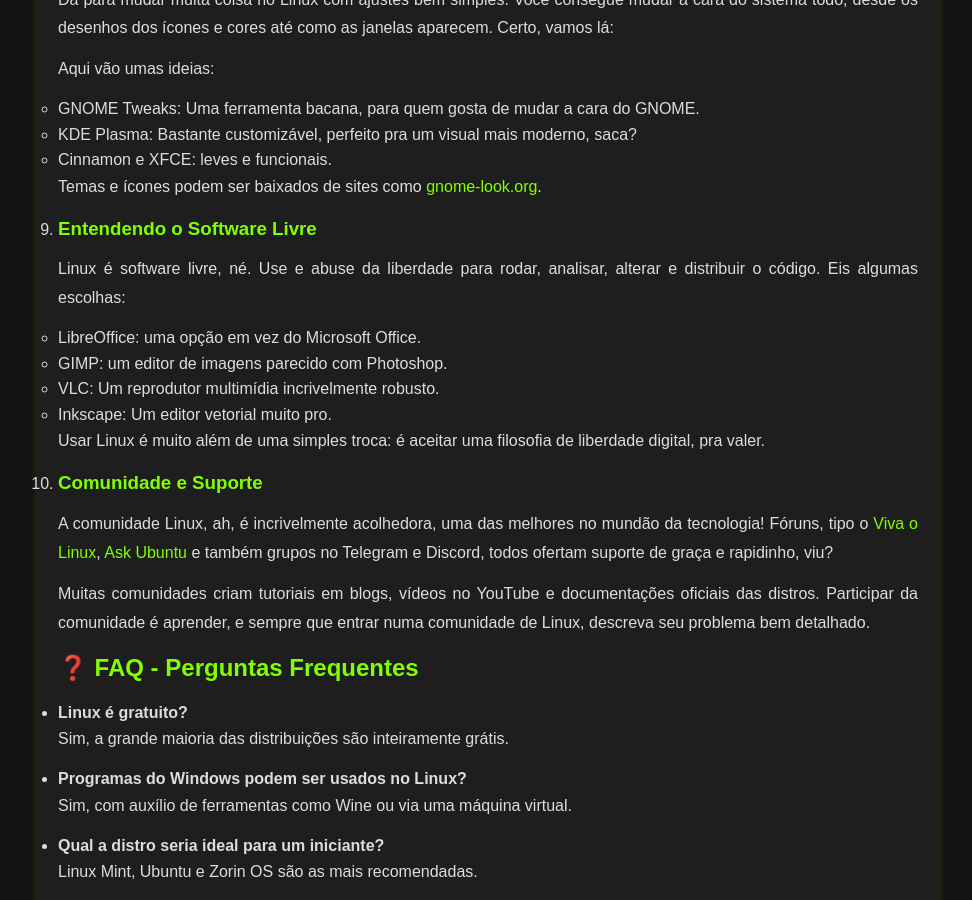
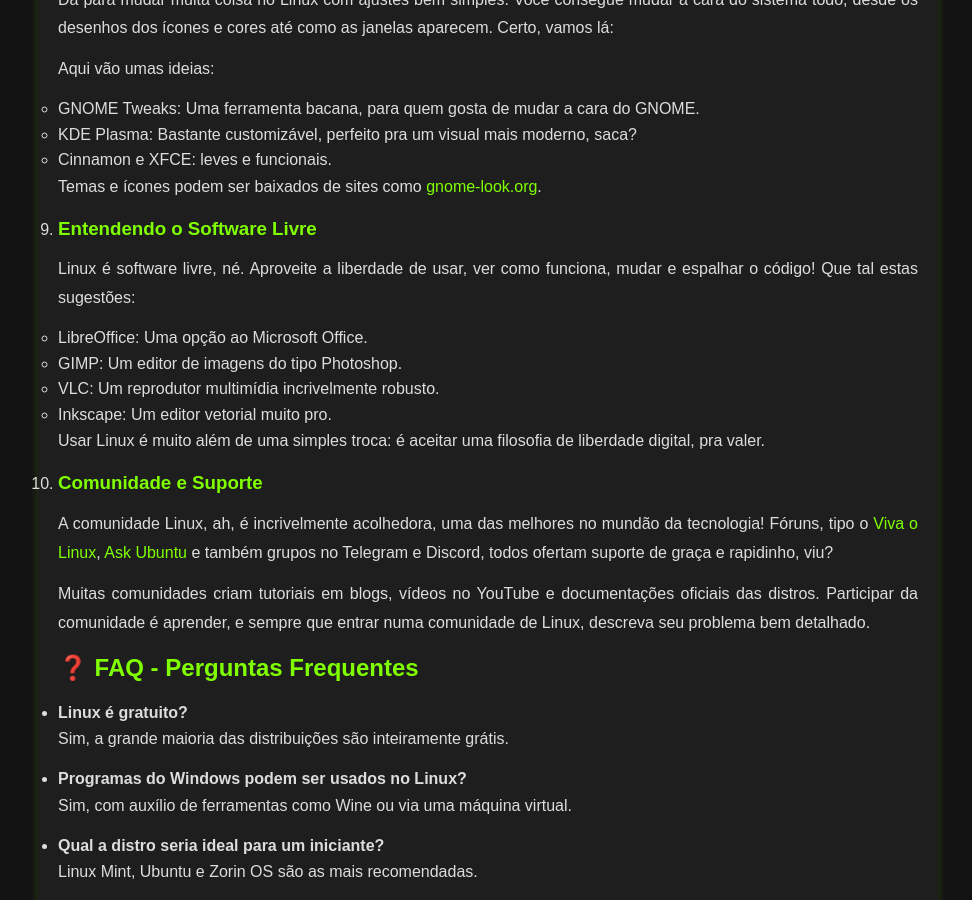
Before and after one commit to Piolinux/piolinux-site, a Jekyll site: the page artigos-linux-iniciantes.html, which Jekyll copies as it is, in a window 1280 px wide and 900 px high, scrolled down 2598 px. Shown: the whole window, without its empty margins (152-1124 px from the left). Built offline with Jekyll 4.4.1, drawn with Linux system fonts in a browser that asks for light colours.

Commit message:
Update artigos-linux-iniciantes.html

```diff
--- a/artigos-linux-iniciantes.html
+++ b/artigos-linux-iniciantes.html
@@ -377,10 +377,10 @@ footer a:hover {
                 </li>
                 <li>
                     <h3>Entendendo o Software Livre</h3>
-                    <p>Linux é software livre, né. Use e abuse da liberdade para rodar, analisar, alterar e distribuir o código. Eis algumas escolhas:</p>
+                    <p>Linux é software livre, né. Aproveite a liberdade de usar, ver como funciona, mudar e espalhar o código! Que tal estas sugestões:</p>
                     <ul>
-                        <li>LibreOffice: uma opção em vez do Microsoft Office.</li>
-                        <li>GIMP: um editor de imagens parecido com Photoshop.</li>
+                        <li>LibreOffice: Uma opção ao Microsoft Office.</li>
+                        <li>GIMP: Um editor de imagens do tipo Photoshop.</li>
                         <li>VLC: Um reprodutor multimídia incrivelmente robusto.</li>
                         <li>Inkscape: Um editor vetorial muito pro.</li>
                     </ul>
```
